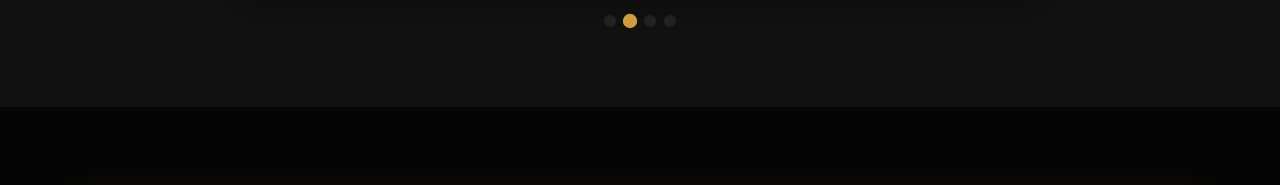
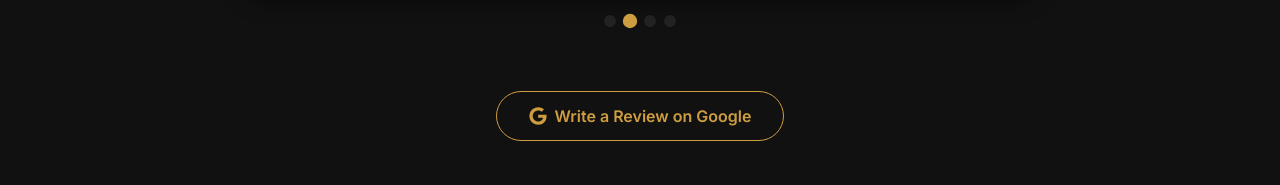
Before and after one commit to teamtwingle-sketch/ruha-holidays, a Next.js app: page / in a window 1280 px wide. Shown: the part 6719-6904 px from the top of the page. Built offline with nearby package versions, Linux system fonts and the light colour scheme.

Commit message:
feat: add Google Review button to Testimonials

```diff
--- a/src/components/home/Testimonials.module.css
+++ b/src/components/home/Testimonials.module.css
@@ -136,6 +136,13 @@
   transform: scale(1.2);
 }
 
+.reviewCta {
+  display: flex;
+  justify-content: center;
+  align-items: center;
+  margin-top: 4rem;
+}
+
 @media (min-width: 768px) {
   .navBtn {
     width: 3.5rem;
--- a/src/components/home/Testimonials.tsx
+++ b/src/components/home/Testimonials.tsx
@@ -1,6 +1,7 @@
 import { useState, useEffect } from 'react';
 import { motion, AnimatePresence } from 'framer-motion';
 import { Star, ChevronLeft, ChevronRight, Quote } from 'lucide-react';
+import { FaGoogle } from 'react-icons/fa';
 import styles from './Testimonials.module.css';
 
 const REVIEWS = [
@@ -129,6 +130,24 @@ export default function Testimonials() {
             />
           ))}
         </div>
+
+        <motion.div
+          initial={{ opacity: 0, y: 20 }}
+          whileInView={{ opacity: 1, y: 0 }}
+          viewport={{ once: true }}
+          transition={{ delay: 0.4 }}
+          className={styles.reviewCta}
+        >
+          <a
+            href="https://g.page/r/CY5tL8EqZ6WWEBM/review"
+            target="_blank"
+            rel="noreferrer"
+            className="btn btn-outline"
+          >
+            <FaGoogle size={18} style={{ marginRight: '0.5rem' }} />
+            Write a Review on Google
+          </a>
+        </motion.div>
       </div>
     </section>
   );
```
